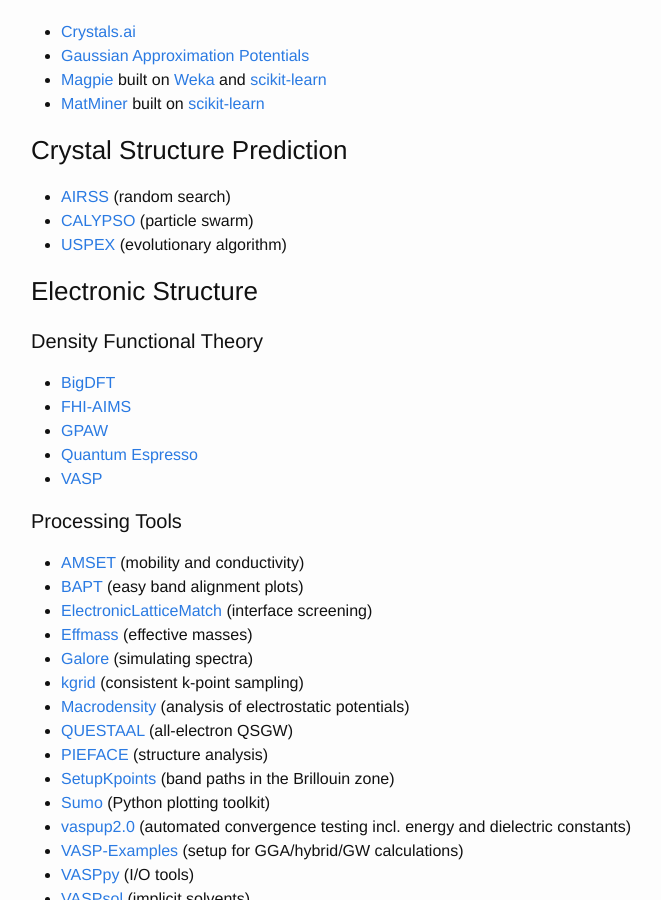
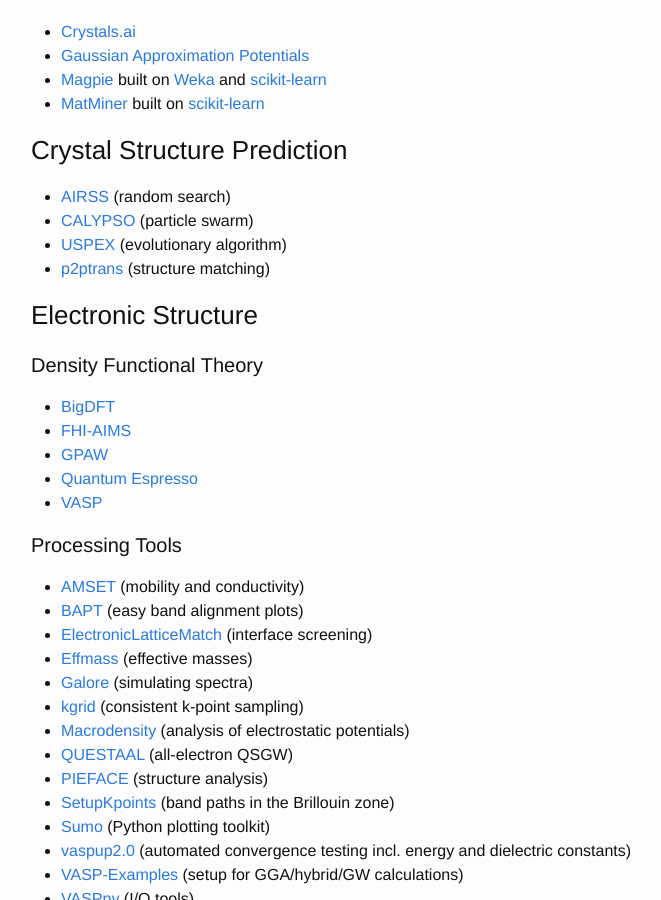
Before and after one commit to WMD-group/WMD-group.github.io, a Jekyll site: the page built from d_links.md, in a window 1280 px wide and 900 px high, scrolled down 858 px. Shown: the whole window, without its empty margins (239-900 px from the left). Built offline with Jekyll 4.4.1, drawn with Linux system fonts in a browser that asks for light colours.

Commit message:
Update d_links.md

```diff
--- a/d_links.md
+++ b/d_links.md
@@ -44,6 +44,7 @@
 * [AIRSS](https://www.mtg.msm.cam.ac.uk/Codes/AIRSS) (random search)
 * [CALYPSO](http://www.calypso.cn) (particle swarm)
 * [USPEX](http://uspex-team.org/en/uspex) (evolutionary algorithm)
+* [p2ptrans](https://github.com/ftherrien/p2ptrans) (structure matching)
 
 ### Electronic Structure
 
```
